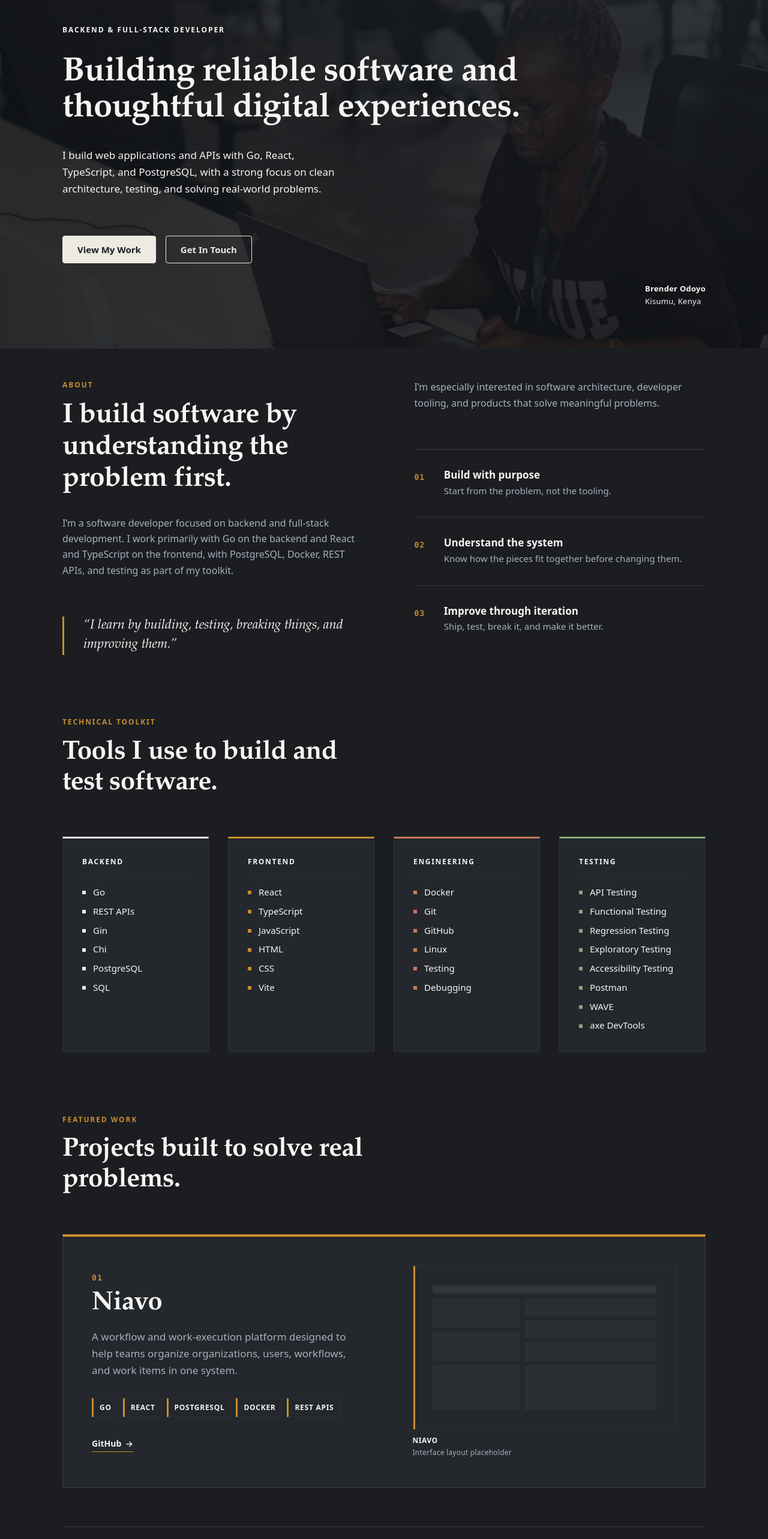
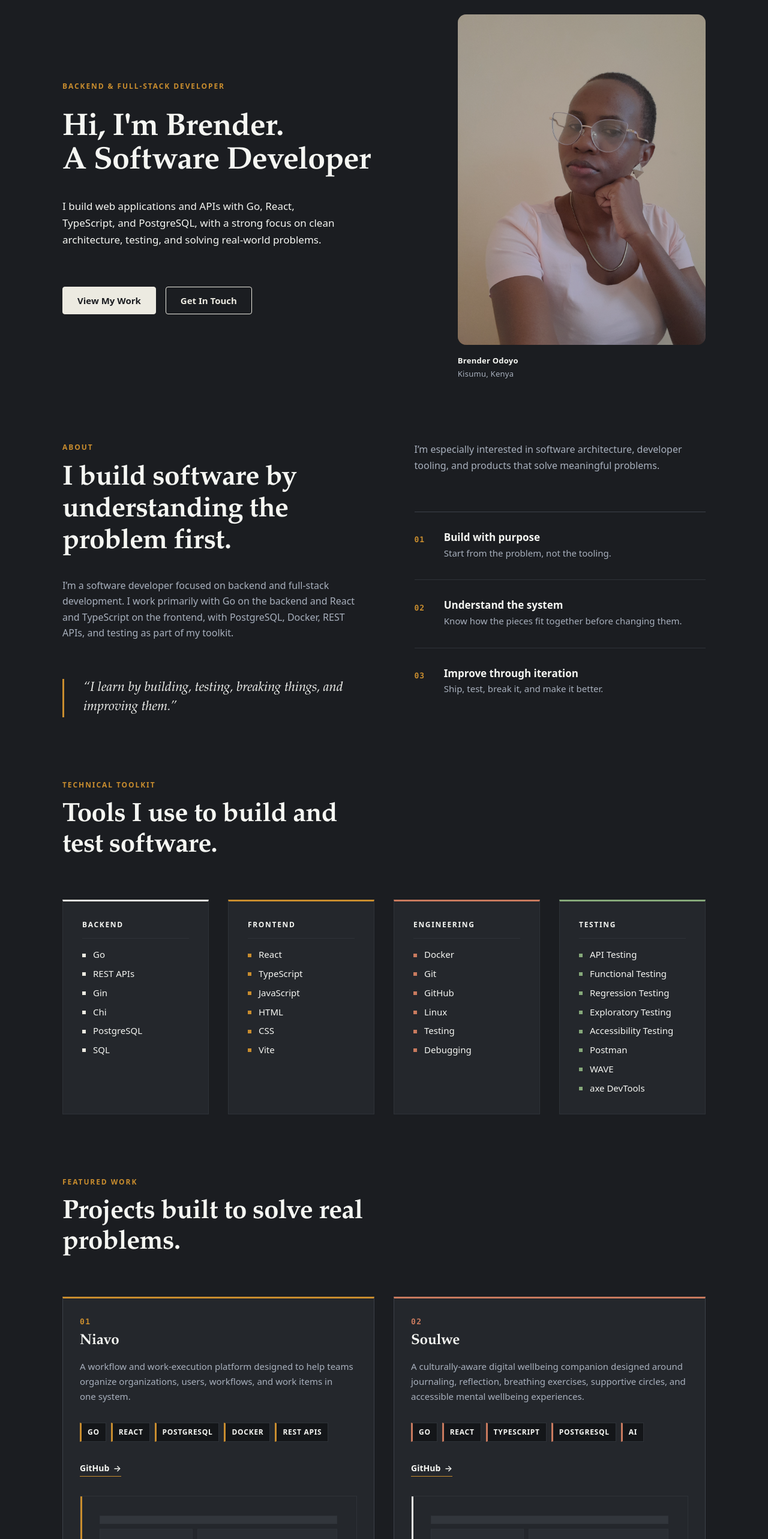
Before and after one commit to breodoyo/Brender-Portfolio, a React (Vite) app: page / in a window 1280 px wide. Shown: the part 100-2666 px from the top of the page at 60% size. Built offline with nearby package versions, Linux system fonts and the light colour scheme.

Commit message:
feat: update brand visuals and enhance FeaturedProjects showcase layout

```diff
--- a/src/components/FeaturedProjects/FeaturedProjects.css
+++ b/src/components/FeaturedProjects/FeaturedProjects.css
@@ -1,13 +1,24 @@
+/* Two projects side by side. One uniform card for all of them: the previous
+   per-project treatments (inverted panel, mirrored row, card, quiet row) only
+   made sense as full-width stacked rows, and four-across would leave roughly
+   245px per card. */
 .work__list {
   margin-top: var(--space-5);
-  display: flex;
-  flex-direction: column;
-  gap: clamp(2.5rem, 5vw, 4rem);
+  display: grid;
+  grid-template-columns: repeat(2, minmax(0, 1fr));
+  gap: clamp(1.25rem, 2.5vw, 2rem);
+  align-items: stretch;
 }
 
 .work__item {
   --cat: var(--cream);
-  position: relative;
+  display: flex;
+  flex-direction: column;
+  gap: var(--space-4);
+  padding: clamp(1.25rem, 2.2vw, 1.75rem);
+  background-color: var(--surface);
+  border: var(--rule);
+  border-top: 3px solid var(--cat);
 }
 
 .work__item[data-accent='gold'] {
@@ -20,6 +31,14 @@
 
 .work__item[data-accent='green'] {
   --cat: var(--green);
+}
+
+/* Takes the slack when a sibling's description runs longer, so the GitHub
+   links line up across a row instead of sitting at ragged heights. */
+.work__body {
+  display: flex;
+  flex-direction: column;
+  flex: 1;
 }
 
 .work__number {
@@ -40,14 +59,14 @@
 
 .work__title {
   font-family: var(--font-serif);
-  font-size: clamp(1.5rem, 2.6vw, 2rem);
+  font-size: clamp(1.375rem, 1.9vw, 1.625rem);
   margin-top: var(--space-2);
   letter-spacing: -0.01em;
 }
 
 .work__description {
   margin-top: var(--space-3);
-  max-width: 44ch;
+  font-size: 0.9375rem;
   color: var(--text-muted);
 }
 
@@ -67,7 +86,7 @@
   border: var(--rule-soft);
   border-left: 3px solid var(--cat);
   padding: 0.3125rem 0.625rem;
-  background-color: var(--surface);
+  background-color: var(--surface-deep);
 }
 
 .work__actions {
@@ -78,114 +97,14 @@
   gap: var(--space-3);
 }
 
-/* --- 01 Featured: largest treatment, inverted panel, text left --- */
-.work__item[data-layout='featured'] {
-  display: grid;
-  grid-template-columns: minmax(0, 1.1fr) minmax(0, 1fr);
-  gap: clamp(2rem, 4vw, 3.5rem);
-  align-items: center;
-  padding: clamp(1.75rem, 4vw, 3rem);
-  background-color: var(--surface);
-  border: var(--rule);
-  border-top: 4px solid var(--cat);
-}
-
-.work__item[data-layout='featured'] .work__title {
-  font-size: clamp(1.875rem, 3.4vw, 2.75rem);
-}
-
-.work__item[data-layout='featured'] .work__description {
-  font-size: 1.0625rem;
-}
-
-/* --- 02 Horizontal: visual leads on the left, mirrored from 01 --- */
-.work__item[data-layout='horizontal'] {
-  display: grid;
-  grid-template-columns: minmax(0, 0.85fr) minmax(0, 1.15fr);
-  gap: clamp(1.75rem, 4vw, 3rem);
-  align-items: center;
-  padding-block: clamp(1.75rem, 3vw, 2.5rem);
-  border-top: var(--rule);
-}
-
-.work__item[data-layout='horizontal'] .work__visual {
-  order: -1;
-}
-
-/* --- 03 Card: compact, self-contained, centred content --- */
-.work__item[data-layout='card'] {
-  max-width: 26rem;
-  padding: var(--space-4);
-  background-color: var(--surface);
-  border: var(--rule-soft);
-  border-left: 4px solid var(--cat);
-}
-
-.work__item[data-layout='card'] .work__body {
-  display: flex;
-  flex-direction: column;
-}
-
-.work__item[data-layout='card'] .work__description {
-  font-size: 0.9375rem;
-}
-
-/* --- 04 Minor: single quiet row --- */
-.work__item[data-layout='minor'] {
-  display: flex;
-  flex-wrap: wrap;
-  align-items: baseline;
-  justify-content: space-between;
-  gap: var(--space-3);
-  padding-top: var(--space-4);
-  border-top: var(--rule-soft);
-}
-
-.work__item[data-layout='minor'] .work__body {
-  display: flex;
-  flex-wrap: wrap;
-  align-items: baseline;
-  gap: var(--space-3);
-  flex: 1 1 20rem;
-}
-
-.work__item[data-layout='minor'] .work__title {
-  font-size: 1.25rem;
-  margin-top: 0;
-}
-
-.work__item[data-layout='minor'] .work__description {
-  flex-basis: 100%;
-  margin-top: 0;
-  font-size: 0.9375rem;
-  max-width: 52ch;
-}
-
-.work__item[data-layout='minor'] .work__actions {
-  margin-top: 0;
-}
-
 @media (max-width: 60rem) {
-  .work__item[data-layout='featured'],
-  .work__item[data-layout='horizontal'] {
+  .work__list {
     grid-template-columns: minmax(0, 1fr);
-  }
-
-  .work__item[data-layout='horizontal'] .work__visual {
-    order: 0;
-  }
-
-  .work__item[data-layout='card'] {
-    max-width: none;
-  }
-
-  .work__item[data-layout='minor'] .work__body {
-    flex: 1 1 100%;
   }
 }
 
 @media (max-width: 34rem) {
-  .work__item[data-layout='featured'] {
+  .work__item {
     padding: var(--space-3);
   }
 
--- a/src/components/FeaturedProjects/FeaturedProjects.tsx
+++ b/src/components/FeaturedProjects/FeaturedProjects.tsx
@@ -24,7 +24,6 @@ export default function FeaturedProjects() {
             <article
               className="work__item"
               key={project.id}
-              data-layout={project.layout}
               data-accent={project.accent}
             >
               <div className="work__body">
@@ -71,7 +70,6 @@ export default function FeaturedProjects() {
                 <ProjectVisual
                   title={project.title}
                   note={project.visualNote}
-                  layout={project.layout}
                   accent={project.accent}
                 />
               </div>
--- a/src/components/FeaturedProjects/ProjectVisual.css
+++ b/src/components/FeaturedProjects/ProjectVisual.css
@@ -13,7 +13,7 @@
   padding: var(--space-4);
   background-color: var(--surface);
   border: var(--rule-soft);
-  aspect-ratio: 16 / 10;
+  aspect-ratio: 16 / 9;
   overflow: hidden;
 }
 
@@ -79,30 +79,3 @@
   color: var(--text-muted);
   letter-spacing: 0.02em;
 }
-
-/* Card: shorter canvas. */
-.visual[data-variant='card'] .visual__canvas {
-  aspect-ratio: 16 / 9;
-  padding: var(--space-3);
-}
-
-/* Minor: a single rule instead of a full canvas. */
-.visual[data-variant='minor'] .visual__canvas {
-  aspect-ratio: auto;
-  padding: 0;
-  border: 0;
-  background-color: transparent;
-}
-
-.visual[data-variant='minor'] .visual__accent,
-.visual[data-variant='minor'] .visual__head,
-.visual[data-variant='minor'] .visual__cols {
-  display: none;
-}
-
-.visual[data-variant='minor'] .visual__canvas::after {
-  content: '';
-  display: block;
-  height: 3px;
-  background-color: var(--cat);
-}
--- a/src/components/FeaturedProjects/ProjectVisual.tsx
+++ b/src/components/FeaturedProjects/ProjectVisual.tsx
@@ -1,10 +1,9 @@
-import type { Accent, ProjectLayout } from '../../data/projects'
+import type { Accent } from '../../data/projects'
 import './ProjectVisual.css'
 
 type ProjectVisualProps = {
   title: string
   note: string
-  layout: ProjectLayout
   accent: Accent
 }
 
@@ -16,11 +15,10 @@ type ProjectVisualProps = {
 export default function ProjectVisual({
   title,
   note,
-  layout,
   accent,
 }: ProjectVisualProps) {
   return (
-    <div className="visual" data-variant={layout} data-accent={accent}>
+    <div className="visual" data-accent={accent}>
       <div className="visual__canvas" aria-hidden="true">
         <div className="visual__accent" />
         <div className="visual__head" />
--- a/src/components/Hero/Hero.css
+++ b/src/components/Hero/Hero.css
@@ -1,82 +1,70 @@
-/* Full-bleed hero: the portrait covers the entire section edge to edge and the
-   copy sits directly on top of it — no panel, no border, no box.
+/* Two-column hero: copy on the left, portrait in its own column on the right.
 
-   With nothing behind the text, the flat scrim has to carry legibility on its
-   own. Assuming the worst case (a pure-white pixel in the photo), the minimum
-   alpha for WCAG AA is 0.84 for off-white text, and much higher for anything
-   dimmer:
-
-       --text        AA at alpha 0.84
-       --gold-soft   AA at alpha 0.94
-       --text-muted  AA at alpha 0.95
-       --gold        AA at alpha 0.97
-
-   So the scrim sits at 0.85, and every piece of hero copy uses --text.
-   --text-muted would land at 2.35:1 and gold at 1.79:1, both unreadable.
-   Gold survives only as the decorative rule beside the label and as button
-   fills, which carry their own solid background.
-
-   Dropping the scrim to show more of the photo would require a gradient. */
+   The portrait used to sit behind the copy edge to edge, which forced a flat
+   0.85 scrim just to keep the text legible. Nothing overlaps now, so that
+   argument is gone and the scrim is purely decorative: it tones the photo into
+   the dark grey page instead of letting it read as a pasted rectangle. Set it
+   to 0 for a full-brightness photo. */
 .hero {
-  position: relative;
-  isolation: isolate;
   display: flex;
   align-items: center;
-  overflow: hidden;
   min-height: clamp(30rem, 76vh, 44rem);
   padding-block: var(--section-pad);
 }
 
+.hero__inner {
+  position: relative;
+  display: grid;
+  grid-template-columns: minmax(0, 1fr) minmax(0, 0.68fr);
+  align-items: center;
+  gap: clamp(2rem, 4vw, 3.5rem);
+  width: 100%;
+}
+
+.hero__text {
+  min-width: 0;
+}
+
+.hero__figure {
+  display: flex;
+  flex-direction: column;
+  gap: var(--space-3);
+  min-width: 0;
+}
+
 .hero__media {
-  position: absolute;
-  inset: 0;
-  z-index: 0;
+  position: relative;
+  /* Matches the 3:4 source, so object-fit: cover has nothing left to crop. */
+  aspect-ratio: 3 / 4;
   overflow: hidden;
+  border-radius: var(--radius-lg);
 }
 
 .hero__photo-img {
   width: 100%;
   height: 100%;
   object-fit: cover;
-  object-position: center;
 }
 
 .hero__scrim {
   position: absolute;
   inset: 0;
-  background-color: rgba(14, 16, 19, 0.85);
+  background-color: rgba(14, 16, 19, 0.3);
 }
 
-.hero__inner {
-  position: relative;
-  z-index: 1;
-  display: grid;
-  grid-template-columns: minmax(0, 1fr);
-  gap: var(--space-4);
-  width: 100%;
-}
-
-/* Wide enough for the two-line headline below. */
-.hero__text {
-  max-width: 60rem;
-}
-
-/* Gold is legible on the page background but not over the scrimmed photo.
-   The decorative rule beside it stays gold. */
-.hero .section-label {
-  color: var(--text);
-}
-
-/* Sized so the headline lands on exactly two lines on desktop. At the 3.5rem
-   ceiling ch measures 28px, so 32ch is 896px against roughly 840px of text
-   per line, leaving enough slack that the 31st character always wraps. Below
-   roughly 700px the lines no longer fit and the heading reflows, which is
-   unavoidable at phone widths. Verified against headless Chrome. */
+/* pre-line turns the \n in site.headline into a real line break. A plain
+   max-width cannot produce that break, because the second clause is the longer
+   one: anything wide enough for "A Software Developer" also swallows the
+   trailing "A" onto the first line. 24ch is sized to hold the longer clause
+   with slack at the font ceiling, and it scales with the clamp so the clause
+   never re-wraps on the way down. Phones are too narrow for the second clause
+   and reflow it, which is unavoidable. */
 .hero__heading {
-  font-size: clamp(2.25rem, 5.2vw, 3.5rem);
+  font-size: clamp(2.25rem, 4.8vw, 3.25rem);
   line-height: 1.08;
   margin-top: var(--space-4);
-  max-width: 32ch;
+  max-width: 24ch;
+  white-space: pre-line;
 }
 
 .hero__summary {
@@ -94,8 +82,6 @@
 }
 
 .hero__photo-caption {
-  justify-self: end;
-  align-self: end;
   display: flex;
   flex-direction: column;
   font-size: 0.8125rem;
@@ -106,7 +92,18 @@
 
 .hero__photo-caption-detail {
   font-weight: 400;
-  color: var(--text);
+  color: var(--text-muted);
+}
+
+@media (max-width: 60rem) {
+  .hero__inner {
+    grid-template-columns: minmax(0, 1fr);
+    gap: var(--space-5);
+  }
+
+  .hero__figure {
+    max-width: 24rem;
+  }
 }
 
 @media (max-width: 34rem) {
--- a/src/components/Hero/Hero.tsx
+++ b/src/components/Hero/Hero.tsx
@@ -8,19 +8,6 @@ export default function Hero() {
 
   return (
     <section className="hero" aria-labelledby="hero-heading">
-      {/* Decorative: the name and location are already stated in the copy
-          below, so the portrait carries no information of its own. */}
-      <div className="hero__media" aria-hidden="true">
-        <img
-          className="hero__photo-img"
-          src="/brender-odoyo.jpg"
-          alt=""
-          width={1600}
-          height={898}
-        />
-        <div className="hero__scrim" />
-      </div>
-
       <div className="shell hero__inner reveal" ref={ref}>
         <div className="hero__text">
           <SectionLabel>{site.role}</SectionLabel>
@@ -41,10 +28,25 @@ export default function Hero() {
           </div>
         </div>
 
-        <p className="hero__photo-caption">
-          {site.name}
-          <span className="hero__photo-caption-detail">{site.location}</span>
-        </p>
+        {/* Decorative: the name and location are already stated in the
+            caption below it, so the portrait carries no information. */}
+        <figure className="hero__figure">
+          <div className="hero__media" aria-hidden="true">
+            <img
+              className="hero__photo-img"
+              src="/bree1.jpg"
+              alt=""
+              width={2556}
+              height={3408}
+            />
+            <div className="hero__scrim" />
+          </div>
+
+          <figcaption className="hero__photo-caption">
+            {site.name}
+            <span className="hero__photo-caption-detail">{site.location}</span>
+          </figcaption>
+        </figure>
       </div>
     </section>
   )
--- a/src/data/site.ts
+++ b/src/data/site.ts
@@ -6,7 +6,10 @@
 export const site = {
   name: 'Brender Odoyo',
   role: 'Backend & Full-Stack Developer',
-  headline: 'Building reliable software and thoughtful digital experiences.',
+  // Explicit line break: the two halves are separate clauses, and a single
+  // max-width cannot produce this break because the second line is the longer
+  // one. Rendered via white-space: pre-line on .hero__heading.
+  headline: "Hi, I'm Brender.\nA Software Developer",
   summary:
     'I build web applications and APIs with Go, React, TypeScript, and PostgreSQL, with a strong focus on clean architecture, testing, and solving real-world problems.',
   email: 'brender.odoyo@example.com',
--- a/src/styles/global.css
+++ b/src/styles/global.css
@@ -52,6 +52,7 @@
   --space-5: 4rem;
 
   --radius: 4px;
+  --radius-lg: 14px;
 
   --content-width: 74rem;
   --measure: 36rem;
```
Also changed, not shown: src/data/projects.ts (+0 -7 lines), public/bree1.jpg (added), public/brender-odoyo.jpg (deleted).
